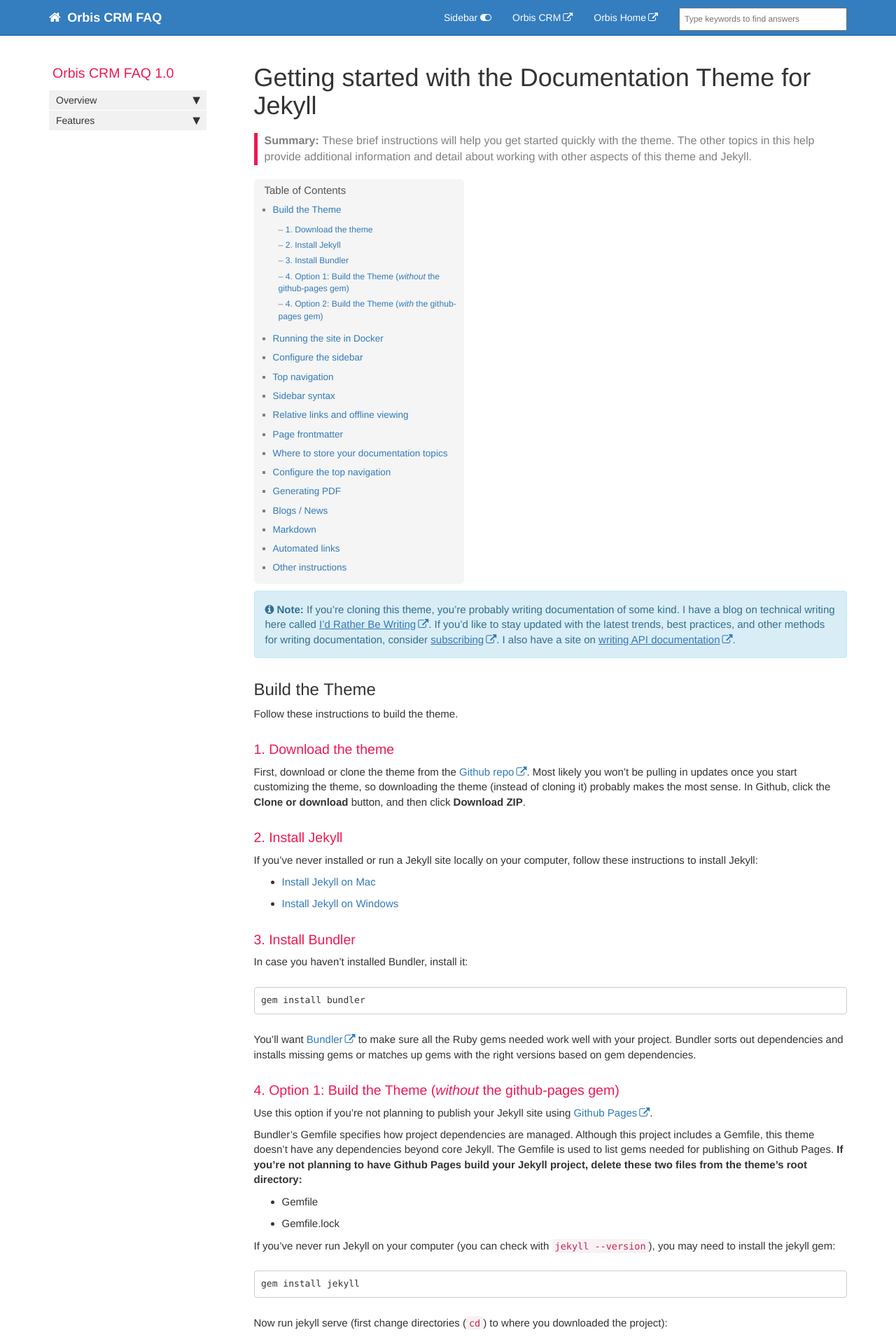
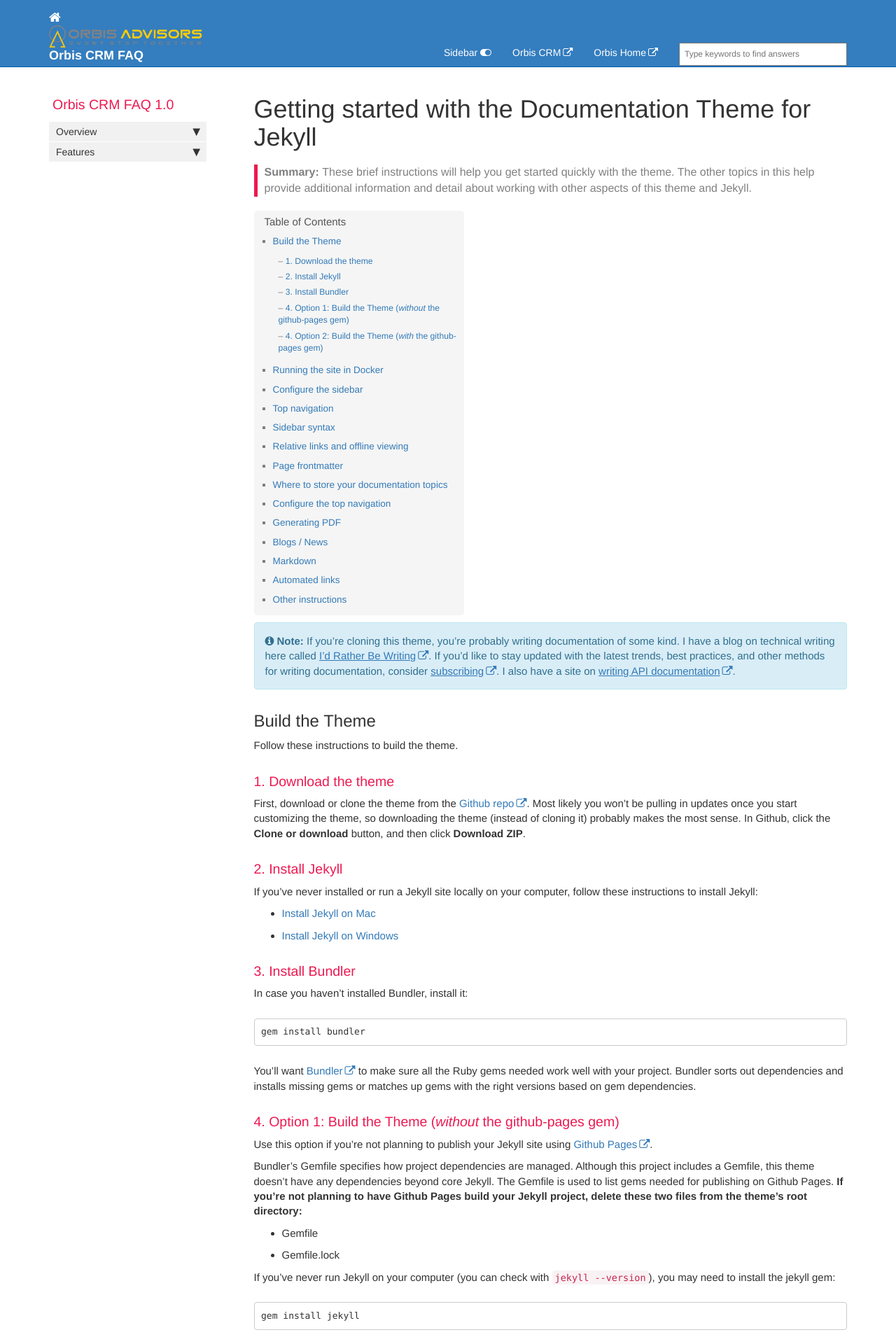
Before and after one commit to ndkhaivn/orbiscrm, a Jekyll site: the page built from index.md, in a window 1280 px wide. Shown: the top 1920 px of the page at 70% size. Built offline with Jekyll 4.4.1, drawn with Linux system fonts in a browser that asks for light colours; comment, search, counter and statistics services are not loaded.

Commit message:
Try to insert the logo of orbis in topnav.html, but still have problem

```diff
--- a/_includes/topnav.html
+++ b/_includes/topnav.html
@@ -8,7 +8,7 @@
                 <span class="icon-bar"></span>
                 <span class="icon-bar"></span>
             </button>
-            <a class="fa fa-home fa-lg navbar-brand" href="orbiscrm.faq.html">&nbsp;<span class="projectTitle"> {{site.topnav_title}}</span></a>
+            <a class="fa fa-home fa-lg navbar-brand" href="orbiscrm.faq.html"><img src="images/orbis_advisors_logo.png" style="max-width: 20%" alt="ORBIS ADVISORS FAQ HOME"/><span class="projectTitle"> {{site.topnav_title}}</span></a>
         </div>
         <div class="collapse navbar-collapse" id="bs-example-navbar-collapse-1">
             <ul class="nav navbar-nav navbar-right">
```
